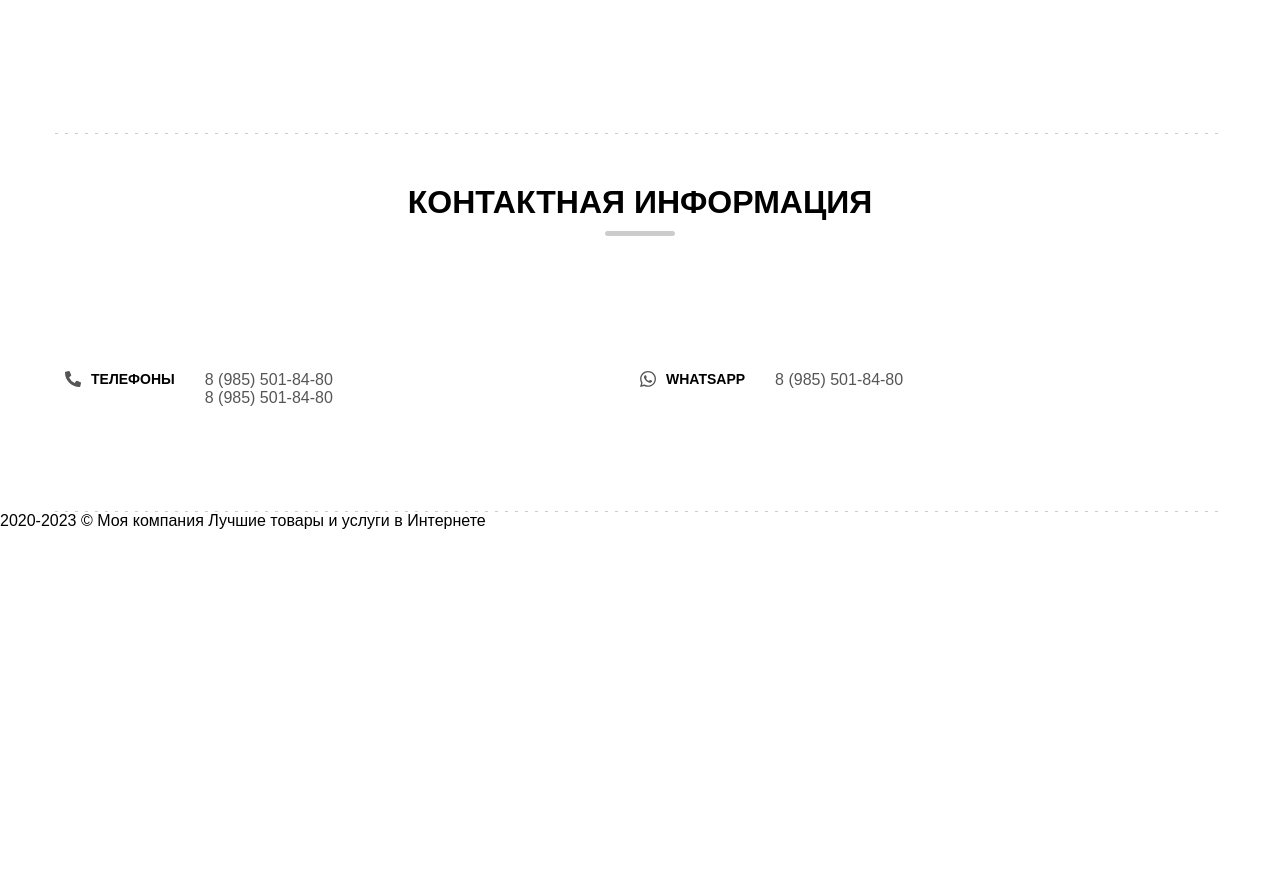
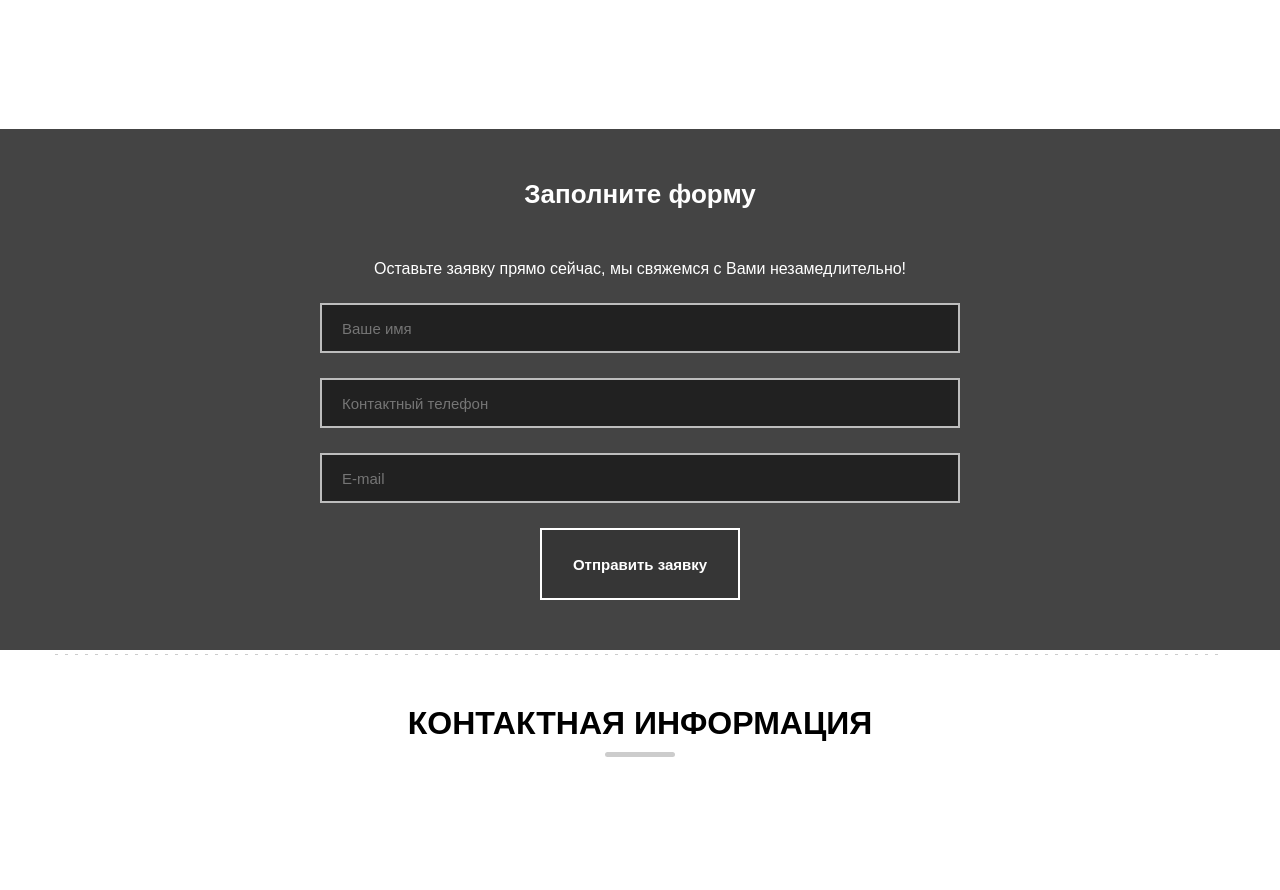
Before and after one commit to altynovbayel/amway-site, a React (Create React App) app: page / in a window 1280 px wide. Shown: the part 1160-2050 px from the top of the page. Before the commit the page ends 1690 px from the top, so only its background shows below. Built offline with nearby package versions, Linux system fonts and the light colour scheme.

Commit message:
responsive main

```diff
--- a/package.json
+++ b/package.json
@@ -9,6 +9,7 @@
     "axios": "^1.4.0",
     "react": "^18.2.0",
     "react-dom": "^18.2.0",
+    "react-hook-form": "^7.43.9",
     "react-icons": "^4.8.0",
     "react-router-dom": "^6.11.1",
     "react-scripts": "5.0.1",
--- a/src/components/Catalog/Catalog.module.scss
+++ b/src/components/Catalog/Catalog.module.scss
@@ -1,5 +1,4 @@
 .catalog{
-
   .container{
     max-width: 1170px;
     margin: 100px auto;
@@ -8,6 +7,9 @@
       display: flex;
       align-items: center;
       flex-wrap: wrap;
+      @media (max-width: 425px) {
+        justify-content: center;
+      }
     }
   }
 }
--- a/src/components/Catalog/CatalogCard/CatalogCard.module.scss
+++ b/src/components/Catalog/CatalogCard/CatalogCard.module.scss
@@ -2,6 +2,9 @@
   width: 25%;
   padding: 0 15px;
   margin-bottom: 45px;
+  @media (max-width: 425px) {
+    width: 250px;
+  }
 
   img{
     width: 100%;
--- /dev/null
+++ b/src/components/Form/Form.module.scss
@@ -0,0 +1,63 @@
+.form{
+  background: #444444;
+  display: flex;
+  align-items: center;
+  justify-content: center;
+  flex-direction: column;
+  padding: 50px 0;
+  h1{
+    color: white;
+    font-size: 26px;
+  }
+
+  p{
+    color: white;
+    margin-top: 50px;
+    text-align: center;
+  }
+
+  form{
+    margin-top: 25px;
+    display: flex;
+    justify-content: center;
+    align-items: center;
+    flex-direction: column;
+    width: 100%;
+    div{
+      width: 100%;
+      display: flex;
+      justify-content: center;
+      margin-bottom: 25px;
+      input{
+        width: 50%;
+        height: 50px;
+        padding: 0 20px;
+        background: #212121;
+        color: white;
+        border: 2px solid #BDBDBD;
+        font-size: .9375rem;
+        outline: none;
+        @media (max-width: 425px) {
+          width: 350px;
+        }
+        @media (max-width: 320px) {
+          width: 280px;
+        }
+      }
+    }
+    button{
+      width: 200px;
+      height: 72px;
+      background: none;
+      border: 2px solid white;
+      background: #363636;
+      color: white;
+      font-size: .9375rem;
+      font-weight: bold;
+      transition: .3s;
+      &:hover{
+        opacity: 0.5;
+      }
+    }
+  }
+}
--- /dev/null
+++ b/src/components/Form/index.jsx
@@ -0,0 +1,50 @@
+import React from 'react'
+import c from './Form.module.scss'
+import { useForm } from 'react-hook-form'
+
+const Form = () => {
+  const {
+    register,
+    handleSubmit,
+    reset
+  } = useForm()
+
+  function handleSend (data) {
+    console.log(data);
+  }
+
+  return (
+    <div className={c.form}>
+      <h1>Заполните форму</h1>
+      <p>Оставьте заявку прямо сейчас, мы свяжемся с Вами незамедлительно!</p>
+      <form onSubmit={handleSubmit(data => handleSend(data))}>
+        <div>
+          <input
+            type="text"
+            placeholder='Ваше имя'
+            {...register('name')}
+          />
+        </div>
+        <div>
+          <input
+            type="text"
+            placeholder='Контактный телефон'
+            {...register('phone')}
+          />
+        </div>
+        <div>
+          <input
+            type="email"
+            placeholder='E-mail'
+            {...register('email')}
+          />
+        </div>
+        <button type='submit'>
+          Отправить заявку
+        </button>
+      </form>
+    </div>
+  )
+}
+
+export default Form
--- a/src/components/Navbar/Navbar.module.scss
+++ b/src/components/Navbar/Navbar.module.scss
@@ -9,10 +9,16 @@
     align-items: center;
     padding: 10px 0;
     color: #555555;
+    @media (max-width: 1024px) {
+      padding: 10px 20px;
+    }
     .phone{
       svg{
         width: 15px;
         height: 15px;
+        @media (max-width: 768px) {
+          margin-left: 5px;
+        }
       }
       a{
         padding: 0 10px;
@@ -29,6 +35,7 @@
           width: 20px;
           height: 20px;
         }
+
       }
       .message, .callback{
         display: flex;
@@ -39,6 +46,9 @@
       span{
         padding: 0 10px;
         font-size: 13px;
+        @media (max-width: 768px) {
+          display: none;
+        }
       }
     }
   }
@@ -53,11 +63,25 @@
         justify-content: end;
         gap: 40px;
         padding: 20px 0;
+        @media (max-width: 768px){
+          justify-content: space-between;
+        }
+        .bars{
+          font-size: 15px;
+          display: none;
+          @media (max-width: 768px){
+            display: block;
+            margin-left: 15px;
+          }
+        }
         li{
           font-size: 12px;
           font-weight: bold;
           transition: 1s;
           color: #555555;
+          @media (max-width: 768px){
+            display: none;
+          }
           .active_route{
             border-bottom: 1px solid black;
             color: black;
--- a/src/components/Navbar/index.jsx
+++ b/src/components/Navbar/index.jsx
@@ -1,6 +1,6 @@
 import React from 'react';
 import c from './Navbar.module.scss'
-import {FaPhoneAlt} from "react-icons/fa";
+import {FaBars, FaPhoneAlt} from "react-icons/fa";
 import {CgMail} from "react-icons/cg";
 import {navlist} from "../../utils/list";
 import {NavLink} from "react-router-dom";
@@ -40,6 +40,9 @@ function Navbar() {
       <div className={c.navlist}>
         <div className={c.container}>
           <ul>
+            <li className={c.bars}>
+              <FaBars />
+            </li>
             {
               navlist.map(item => (
                 <li key={item.id} >
--- a/src/page/Contacts/Contacts.module.scss
+++ b/src/page/Contacts/Contacts.module.scss
@@ -9,6 +9,10 @@
       width: 50%;
       display: flex;
       gap: 30px;
+      @media (max-width: 425px) {
+        flex-direction: column;
+        align-items: center;
+      }
       .title{
         display: flex;
         gap: 10px;
--- a/src/page/Main/index.jsx
+++ b/src/page/Main/index.jsx
@@ -3,16 +3,17 @@ import c from './Main.module.scss'
 import Catalog from "../../components/Catalog";
 import Contacts from "../Contacts";
 import Footer from "../../components/Footer";
+import Form from '../../components/Form';
 
 
 function Main() {
   return (
     <div className={c.main}>
       <Catalog/>
+      <Form />
       <span></span>
       <Contacts/>
       <span></span>
-      <Footer/>
     </div>
   );
 }
```
Also changed, not shown: 1 other file (tests, documents, lock files or other folders).
